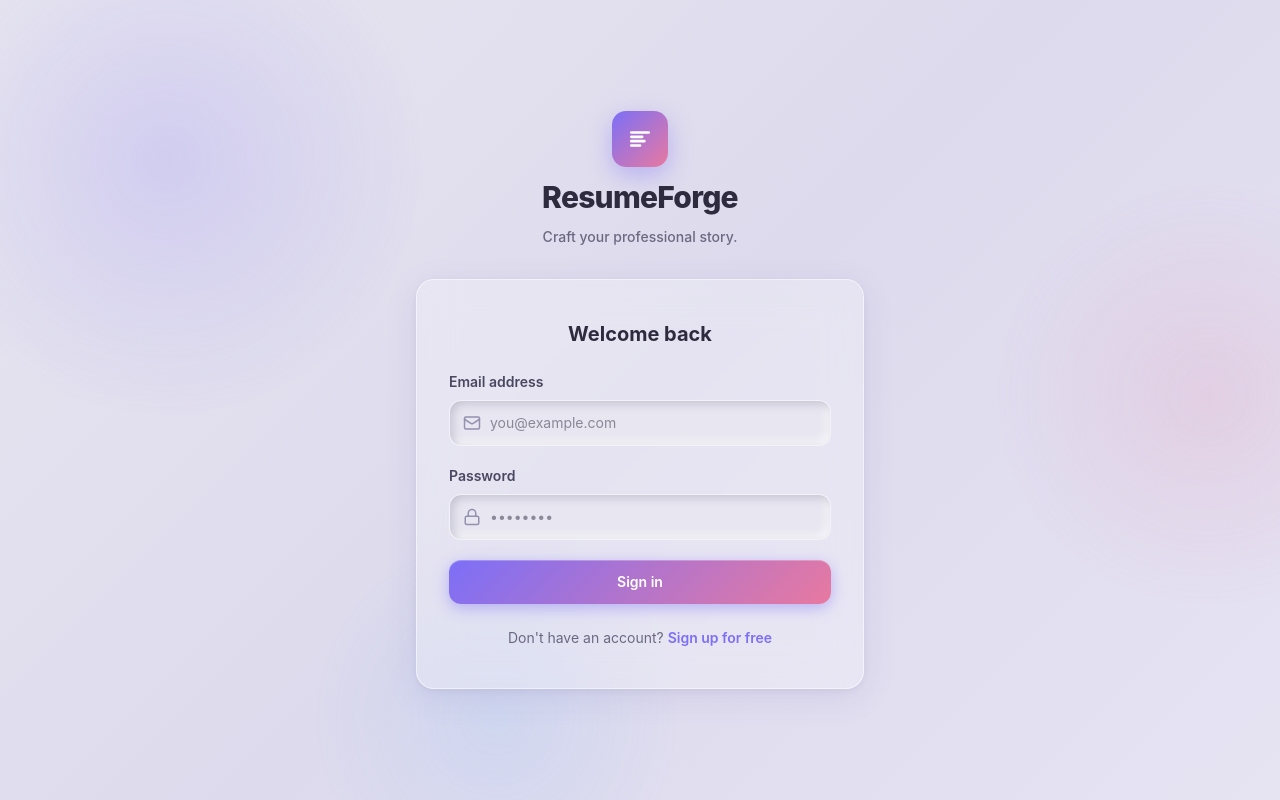
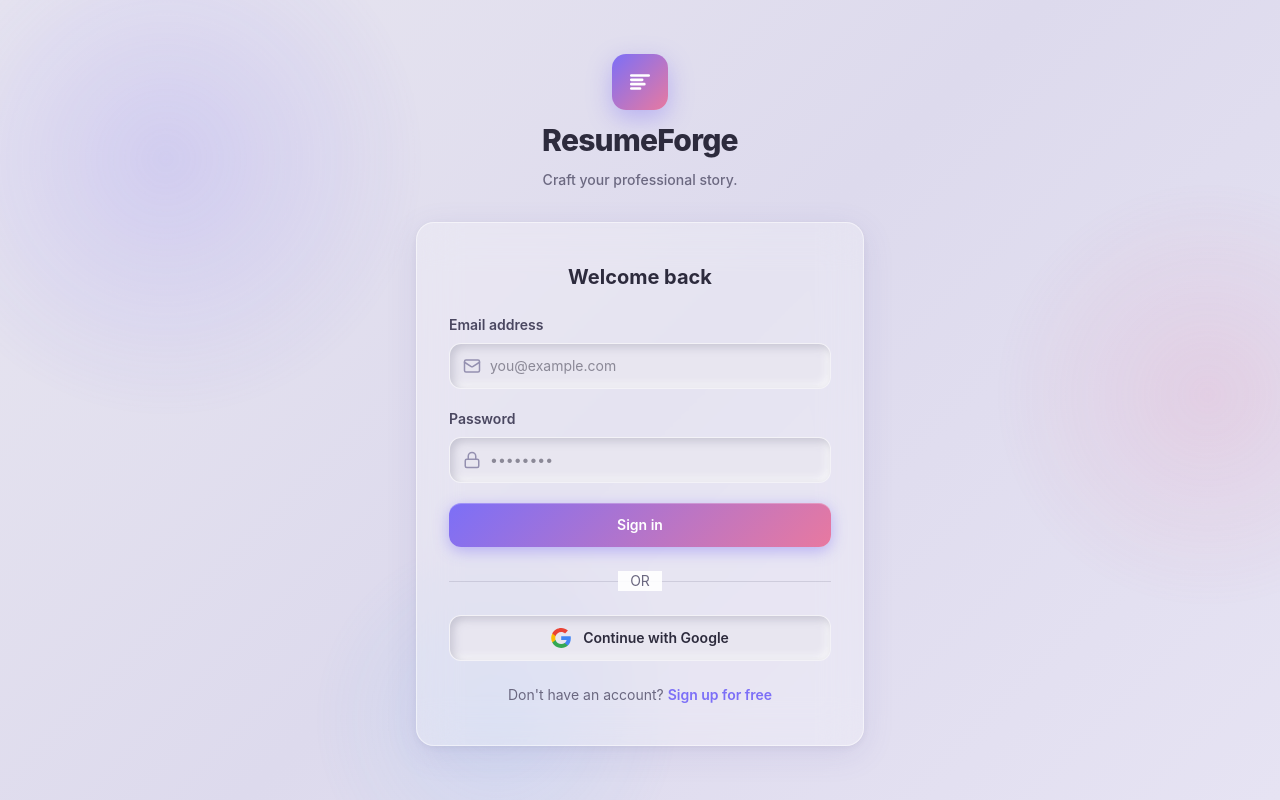
Before and after one commit to Arun120693/Reziyume, a Next.js app: page /login in a window 1280 px wide. Built offline with nearby package versions, Linux system fonts and the light colour scheme.

Commit message:
feat(auth): add Google Sign-In support

```diff
--- a/src/app/(auth)/login/page.tsx
+++ b/src/app/(auth)/login/page.tsx
@@ -99,6 +99,34 @@ export default function LoginPage() {
         </button>
       </form>
 
+      <div className="relative mt-6 mb-6">
+        <div className="absolute inset-0 flex items-center">
+          <div className="w-full border-t border-gray-200" style={{ borderColor: "rgba(107,104,128,0.2)" }}></div>
+        </div>
+        <div className="relative flex justify-center text-sm">
+          <span className="px-3" style={{ background: "rgba(255,255,255,0.9)", color: "#6b6880" }}>OR</span>
+        </div>
+      </div>
+
+      <button
+        type="button"
+        onClick={() => {
+          setIsLoading(true);
+          signIn("google");
+        }}
+        disabled={isLoading}
+        className="neo-input w-full flex justify-center items-center gap-3 py-3 px-4 text-sm font-semibold transition-colors disabled:opacity-60 disabled:cursor-not-allowed"
+        style={{ color: "#2d2b3d" }}
+      >
+        <svg width="20" height="20" viewBox="0 0 48 48" fill="none" xmlns="http://www.w3.org/2000/svg">
+          <path d="M47.532 24.5528C47.532 22.9214 47.3997 21.2811 47.1175 19.6761H24.48V28.9181H37.4434C36.9055 31.8988 35.177 34.5356 32.6461 36.2111V42.2078H40.3801C44.9217 38.0278 47.532 31.8547 47.532 24.5528Z" fill="#4285F4"/>
+          <path d="M24.48 48.0016C30.9529 48.0016 36.4116 45.8764 40.3888 42.2078L32.6549 36.2111C30.5031 37.675 27.7252 38.5039 24.4888 38.5039C18.2275 38.5039 12.9187 34.2798 11.0139 28.6006H3.03296V34.7825C7.10718 42.8868 15.4056 48.0016 24.48 48.0016Z" fill="#34A853"/>
+          <path d="M11.0051 28.6006C9.99973 25.6199 9.99973 22.3922 11.0051 19.4115V13.2296H3.03296C-0.371021 20.0112 -0.371021 28.0009 3.03296 34.7825L11.0051 28.6006Z" fill="#FBBC05"/>
+          <path d="M24.48 9.49932C27.9016 9.44641 31.2086 10.7339 33.6866 13.0973L40.5387 6.24523C36.2 2.17101 30.4418 -0.068932 24.48 0.00161733C15.4056 0.00161733 7.10718 5.11644 3.03296 13.2296L11.0051 19.4115C12.901 13.7235 18.2187 9.49932 24.48 9.49932Z" fill="#EA4335"/>
+        </svg>
+        Continue with Google
+      </button>
+
       <div className="mt-6 text-center">
         <p className="text-sm" style={{ color: "#6b6880" }}>
           Don&apos;t have an account?{" "}
--- a/src/app/(auth)/register/page.tsx
+++ b/src/app/(auth)/register/page.tsx
@@ -116,6 +116,34 @@ export default function RegisterPage() {
         </button>
       </form>
 
+      <div className="relative mt-6 mb-6">
+        <div className="absolute inset-0 flex items-center">
+          <div className="w-full border-t border-gray-200" style={{ borderColor: "rgba(107,104,128,0.2)" }}></div>
+        </div>
+        <div className="relative flex justify-center text-sm">
+          <span className="px-3" style={{ background: "rgba(255,255,255,0.9)", color: "#6b6880" }}>OR</span>
+        </div>
+      </div>
+
+      <button
+        type="button"
+        onClick={() => {
+          setIsLoading(true);
+          signIn("google");
+        }}
+        disabled={isLoading}
+        className="neo-input w-full flex justify-center items-center gap-3 py-3 px-4 text-sm font-semibold transition-colors disabled:opacity-60 disabled:cursor-not-allowed"
+        style={{ color: "#2d2b3d" }}
+      >
+        <svg width="20" height="20" viewBox="0 0 48 48" fill="none" xmlns="http://www.w3.org/2000/svg">
+          <path d="M47.532 24.5528C47.532 22.9214 47.3997 21.2811 47.1175 19.6761H24.48V28.9181H37.4434C36.9055 31.8988 35.177 34.5356 32.6461 36.2111V42.2078H40.3801C44.9217 38.0278 47.532 31.8547 47.532 24.5528Z" fill="#4285F4"/>
+          <path d="M24.48 48.0016C30.9529 48.0016 36.4116 45.8764 40.3888 42.2078L32.6549 36.2111C30.5031 37.675 27.7252 38.5039 24.4888 38.5039C18.2275 38.5039 12.9187 34.2798 11.0139 28.6006H3.03296V34.7825C7.10718 42.8868 15.4056 48.0016 24.48 48.0016Z" fill="#34A853"/>
+          <path d="M11.0051 28.6006C9.99973 25.6199 9.99973 22.3922 11.0051 19.4115V13.2296H3.03296C-0.371021 20.0112 -0.371021 28.0009 3.03296 34.7825L11.0051 28.6006Z" fill="#FBBC05"/>
+          <path d="M24.48 9.49932C27.9016 9.44641 31.2086 10.7339 33.6866 13.0973L40.5387 6.24523C36.2 2.17101 30.4418 -0.068932 24.48 0.00161733C15.4056 0.00161733 7.10718 5.11644 3.03296 13.2296L11.0051 19.4115C12.901 13.7235 18.2187 9.49932 24.48 9.49932Z" fill="#EA4335"/>
+        </svg>
+        Continue with Google
+      </button>
+
       <div className="mt-6 text-center">
         <p className="text-sm" style={{ color: "#6b6880" }}>
           Already have an account?{" "}
--- a/src/lib/auth.ts
+++ b/src/lib/auth.ts
@@ -1,10 +1,19 @@
 import { NextAuthOptions } from "next-auth";
 import CredentialsProvider from "next-auth/providers/credentials";
+import GoogleProvider from "next-auth/providers/google";
 import bcrypt from "bcryptjs";
 import prisma from "./prisma";
 
 export const authOptions: NextAuthOptions = {
   providers: [
+    ...(process.env.GOOGLE_CLIENT_ID && process.env.GOOGLE_CLIENT_SECRET
+      ? [
+          GoogleProvider({
+            clientId: process.env.GOOGLE_CLIENT_ID,
+            clientSecret: process.env.GOOGLE_CLIENT_SECRET,
+          }),
+        ]
+      : []),
     CredentialsProvider({
       name: "Credentials",
       credentials: {
@@ -46,9 +55,49 @@ export const authOptions: NextAuthOptions = {
     strategy: "jwt",
   },
   callbacks: {
-    async jwt({ token, user }) {
+    async signIn({ user, account, profile }) {
+      if (account?.provider === "google") {
+        const isVerified = (profile as any)?.email_verified;
+        if (!isVerified) return false;
+
+        const email = profile?.email || user?.email;
+        if (!email) return false;
+
+        let dbUser = await prisma.user.findUnique({ where: { email } });
+        if (!dbUser) {
+          const { randomBytes } = await import("crypto");
+          const dummyPassword = randomBytes(32).toString("hex");
+          const hash = await bcrypt.hash(dummyPassword, 10);
+          await prisma.user.create({
+            data: {
+              email,
+              passwordHash: hash,
+            },
+          });
+        }
+        return true;
+      }
+      return true;
+    },
+    async redirect({ url, baseUrl }) {
+      // Prevent looping back to auth pages if no specific callbackUrl was provided
+      if (url === `${baseUrl}/login` || url === `${baseUrl}/register`) {
+        return `${baseUrl}/dashboard`;
+      }
+      if (url.startsWith(baseUrl)) return url;
+      if (url.startsWith("/")) return `${baseUrl}${url}`;
+      return `${baseUrl}/dashboard`;
+    },
+    async jwt({ token, user, account }) {
       if (user) {
-        token.id = user.id;
+        if (account?.provider === "google") {
+          const dbUser = await prisma.user.findUnique({ where: { email: user.email! } });
+          if (dbUser) {
+            token.id = dbUser.id;
+          }
+        } else {
+          token.id = user.id;
+        }
       }
       return token;
     },
```
